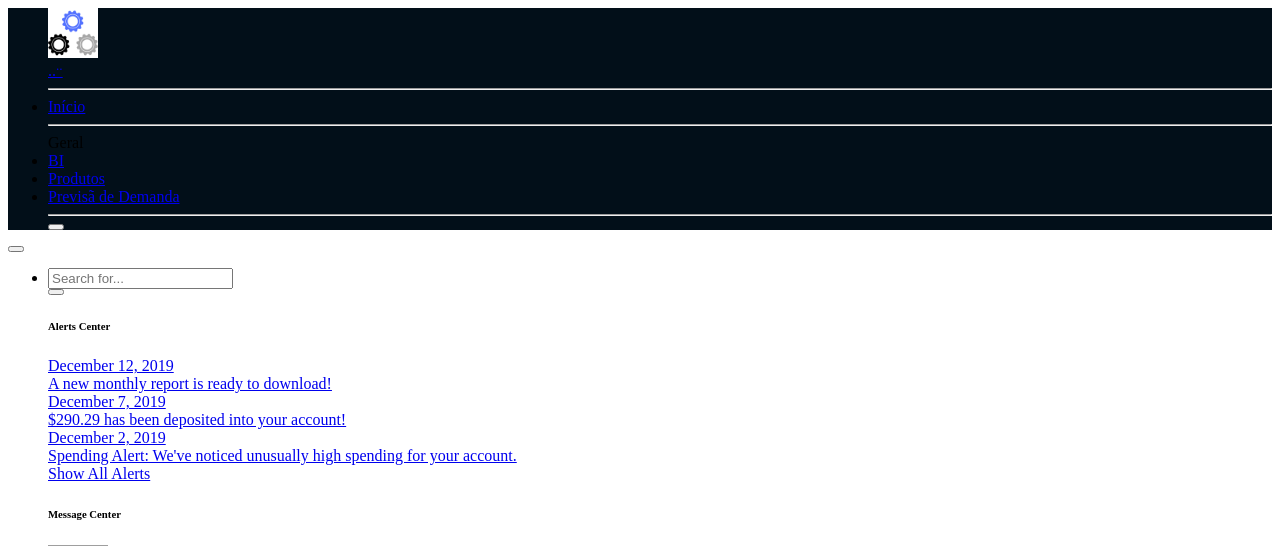
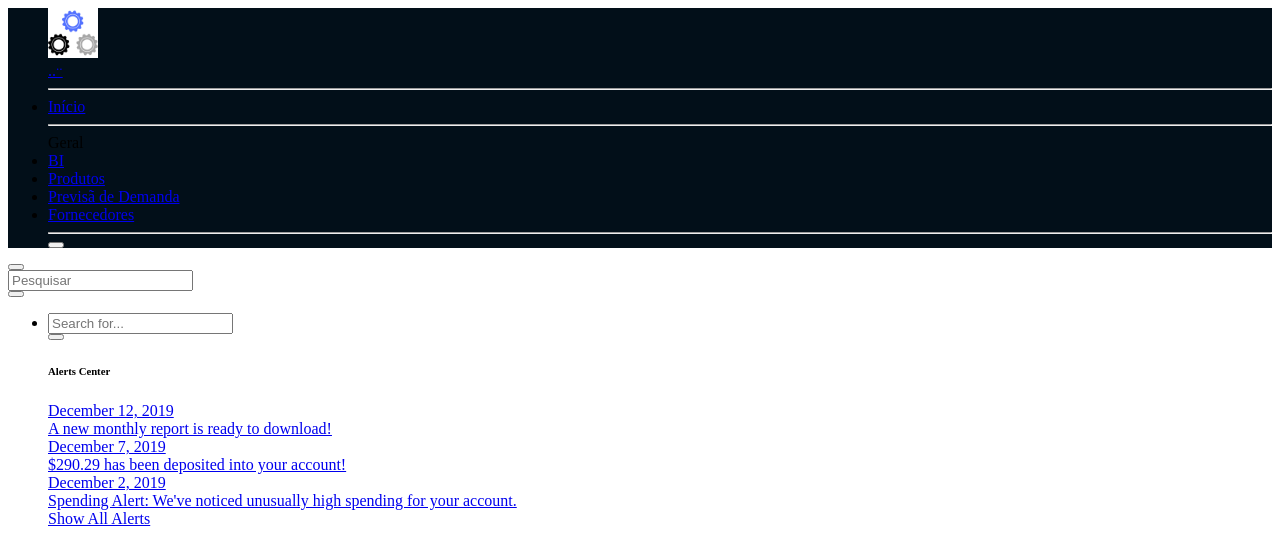
Before and after one commit to thaleshpied/Sistema-de-apoio-previsao-de-demanda, a CodeIgniter app: the page made by application/views/components/nav.php in a window 1280 px wide. Shown: the top 546 px of the page. Run offline with CodeIgniter, Linux system fonts and the light colour scheme; grey boxes are pictures that could not be loaded.

Commit message:
Inclusão de módulo para fornecedores

```diff
--- a/application/config/routes.php
+++ b/application/config/routes.php
@@ -71,6 +71,9 @@ $route['business_intelligence'] = 'Gestao/bi';
 // Previsão de demanda
 $route['previsao_demanda'] = 'Previsao/index';
 
+// Página Fornecedores
+$route['fornecedores'] = 'Pagina/fornecedores';
+
 // Rota do erro 404.
 $route['404_override'] = '';
 
--- a/application/views/components/nav.php
+++ b/application/views/components/nav.php
@@ -45,13 +45,13 @@
             <a class="collapse-item" href="cards.html">Cards</a>
           </div>
         </div>
-      </li>
+      </li>-->
 
-      Nav Item - Utilities Collapse Menu --------------
+      <!--  Nav Item - Utilities Collapse Menu
       <li class="nav-item">
         <a class="nav-link collapsed" href="#" data-toggle="collapse" data-target="#collapseUtilities" aria-expanded="true" aria-controls="collapseUtilities">
           <i class="fas fa-fw fa-wrench"></i>
-          <span>Utilities</span>
+          <span>Ferramentas</span>
         </a>
         <div id="collapseUtilities" class="collapse" aria-labelledby="headingUtilities" data-parent="#accordionSidebar">
           <div class="bg-white py-2 collapse-inner rounded">
@@ -88,27 +88,12 @@
           <span>Previsã de Demanda</span></a>
       </li>
 
-      <!-- Nav Item - Charts
+      <!-- Nav Item - Tables -->
       <li class="nav-item">
-          <a class="nav-link collapsed" href="#" data-toggle="collapse" data-target="#collapsePages2" aria-expanded="true" aria-controls="collapsePages2">
-            <i class="fas fa-fw fa-chart-area"></i>
-          <span>Relatórios</span>
-        </a>
-          <div id="collapsePages2" class="collapse" aria-labelledby="headingPages" data-parent="#accordionSidebar">
-          <div class="bg-white py-2 collapse-inner rounded">
-            <a class="collapse-item" href="#">Prev. Próximo mês</a>
-            <div class="collapse-divider"></div>
-          </div>
-        </div>
-
-      </li>-->
-
-      <!-- Nav Item - Tables
-      <li class="nav-item">
-        <a class="nav-link" href="#">
-          <i class="fas fa-fw fa-table"></i>
+        <a class="nav-link" href="fornecedores">
+          <i class="fas fa-box"></i>
           <span>Fornecedores</span></a>
-      </li>-->
+      </li>
 
       <!-- Divider -->
       <hr class="sidebar-divider d-none d-md-block">
@@ -135,17 +120,17 @@
             <i class="fa fa-bars"></i>
           </button>
 
-          <!-- Topbar Search
+          <!-- Topbar Search -->
           <form class="d-none d-sm-inline-block form-inline mr-auto ml-md-3 my-2 my-md-0 mw-100 navbar-search">
             <div class="input-group">
-              <input type="text" class="form-control bg-light border-0 small" placeholder="Search for..." aria-label="Search" aria-describedby="basic-addon2">
+              <input type="text" class="form-control bg-light border-0 small" placeholder="Pesquisar" aria-label="Search" aria-describedby="basic-addon2">
               <div class="input-group-append">
                 <button class="btn btn-primary" type="button">
                   <i class="fas fa-search fa-sm"></i>
                 </button>
               </div>
             </div>
-          </form> -->
+          </form>
 
           <!-- Topbar Navbar -->
           <ul class="navbar-nav ml-auto">
```
Also changed, not shown: application/controllers/Pagina.php (+16 -0 lines).
